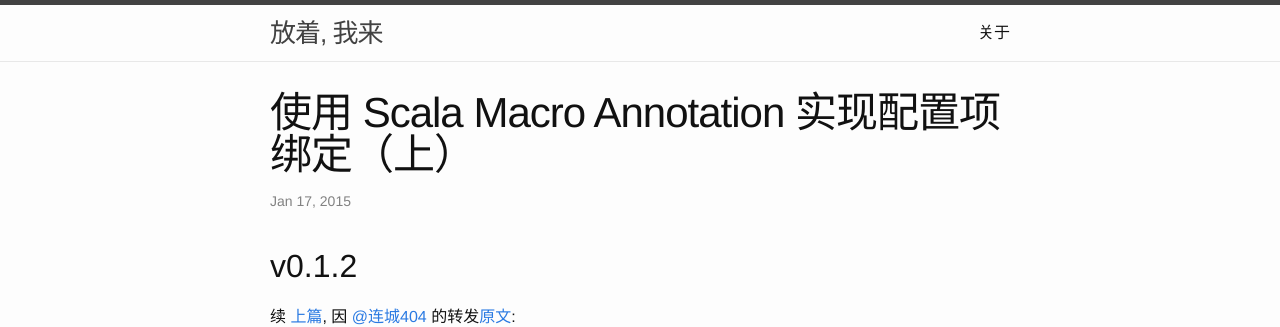
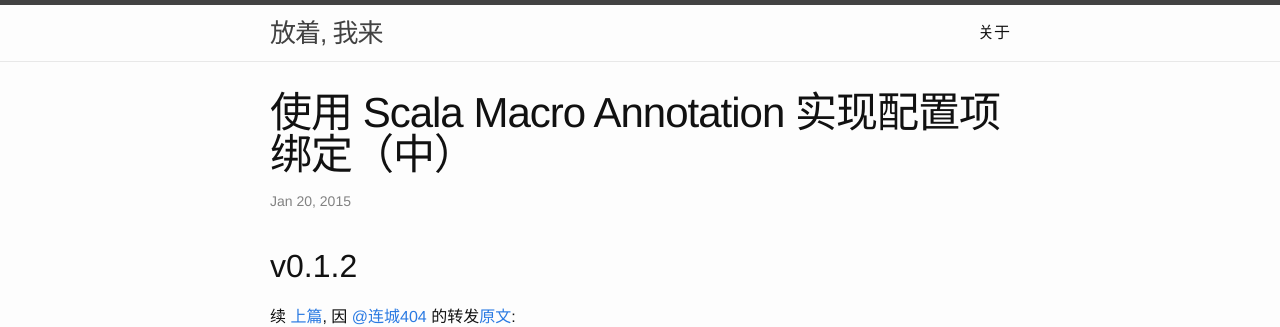
Before and after one commit to zhongl/zhongl.github.io, a Jekyll site: the page built from _posts/2015-01-20-implement-configuration-binding-with-scala-macro-2.md, in a window 1280 px wide and 900 px high. Shown: the top 327 px of the window. Built offline with Jekyll 4.4.1, drawn with Linux system fonts in a browser that asks for light colours.

Commit message:
Fixed meta.

```diff
--- a/_posts/2015-01-20-implement-configuration-binding-with-scala-macro-2.md
+++ b/_posts/2015-01-20-implement-configuration-binding-with-scala-macro-2.md
@@ -1,7 +1,7 @@
 ---
 layout: post
-title:  "使用 Scala Macro Annotation 实现配置项绑定（上）"
-date:   2015-01-17 20:38:00 +0800
+title:  "使用 Scala Macro Annotation 实现配置项绑定（中）"
+date:   2015-01-20 20:38:00 +0800
 categories: jekyll update
 excerpt_separator: <!--more-->
 ---
@@ -26,6 +26,8 @@
 那 `= 0` 可以去掉吗?
 
 答案是可以, 只是在被 [@连城404][404] 问到的时候我还没有想到办法.
+
+<!--more-->
 
 解决办法方法其实不难, 前提是要对 `Scala AST` 很熟悉.
 
```
